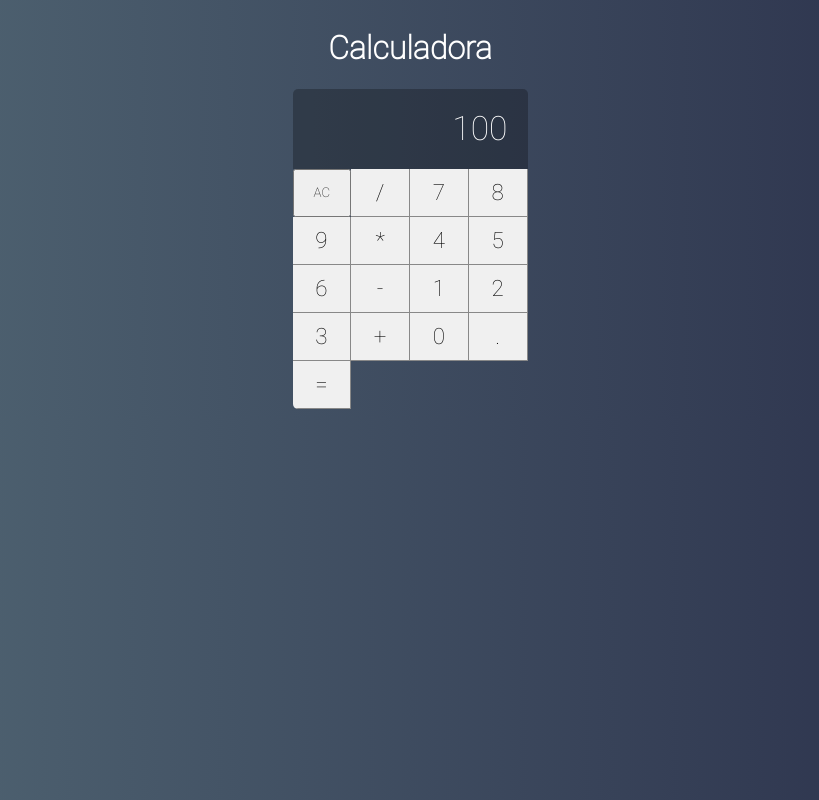
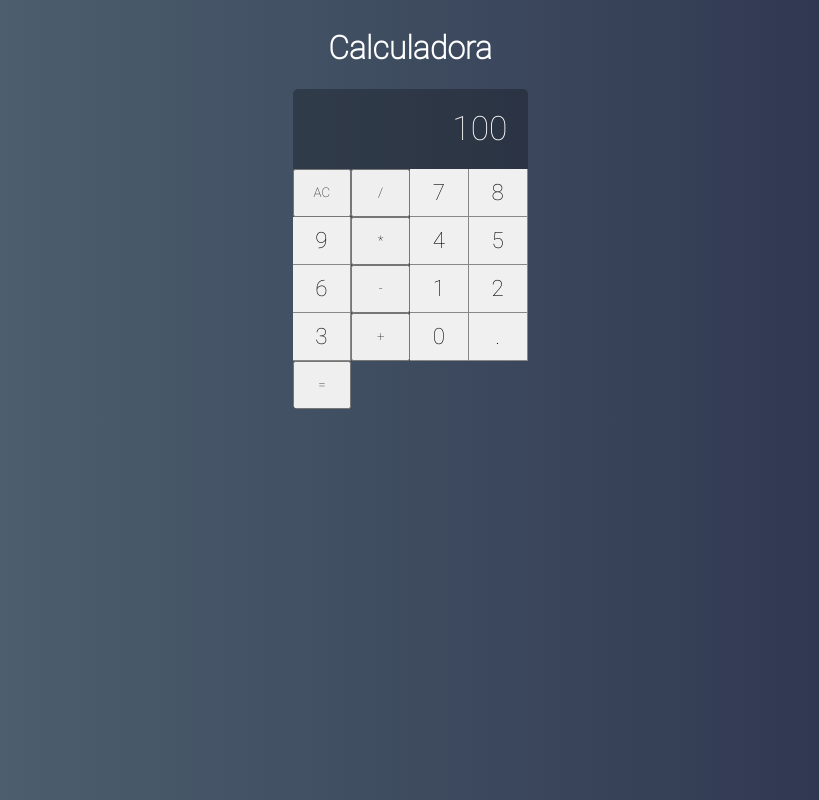
Before and after one commit to reytler/calculadora, a React (Create React App) app: page / in a window 1280 px wide. Shown: the whole page, without its empty margins (230-1049 px from the left). Built offline with nearby package versions, Linux system fonts and the light colour scheme.

Commit message:
Button#2

```diff
--- a/src/main/Calculator.jsx
+++ b/src/main/Calculator.jsx
@@ -31,22 +31,22 @@ export default class Calculator extends Component {
             <div className="calculator">
                 <Display value={100}/>
                 <Button label="AC" click={this.clearMemory} triple />
-                <Button label="/" click={this.setOperation} />
+                <Button label="/" click={this.setOperation} operation />
                 <Button label="7" click={this.addDigit} />
                 <Button label="8" click={this.addDigit} />
                 <Button label="9" click={this.addDigit} />
-                <Button label="*" click={this.setOperation} />
+                <Button label="*" click={this.setOperation} operation/>
                 <Button label="4" click={this.addDigit} />
                 <Button label="5" click={this.addDigit} />
                 <Button label="6" click={this.addDigit} />
-                <Button label="-" click={this.setOperation} />
+                <Button label="-" click={this.setOperation} operation/>
                 <Button label="1" click={this.addDigit} />
                 <Button label="2" click={this.addDigit} />
                 <Button label="3" click={this.addDigit} />
-                <Button label="+" click={this.setOperation} />
+                <Button label="+" click={this.setOperation} operation/>
                 <Button label="0" click={this.addDigit} />
                 <Button label="." click={this.addDigit} />
-                <Button label="=" click={this.setOperation} />
+                <Button label="=" click={this.setOperation} operation/>
             </div>
         )
     }
```
